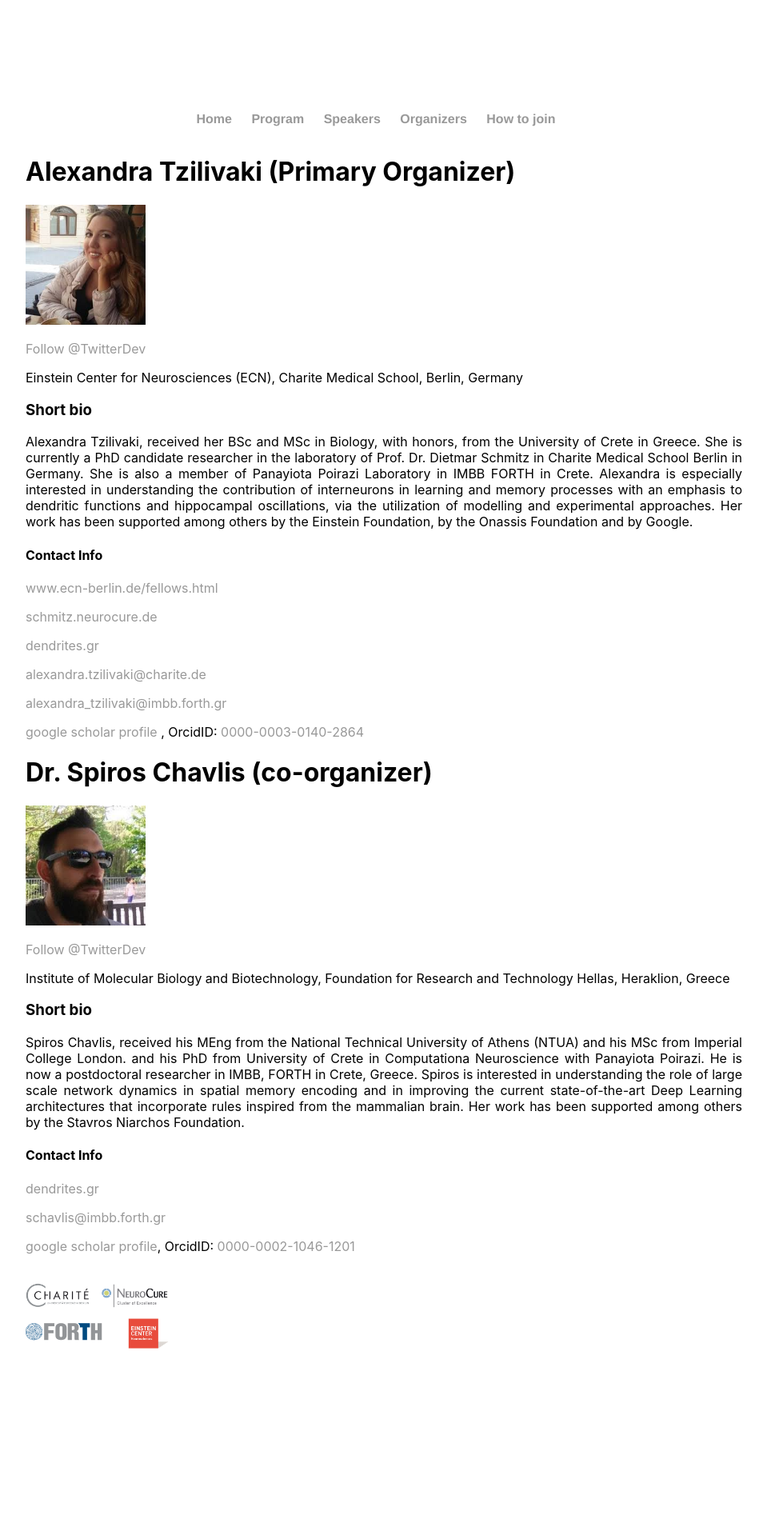
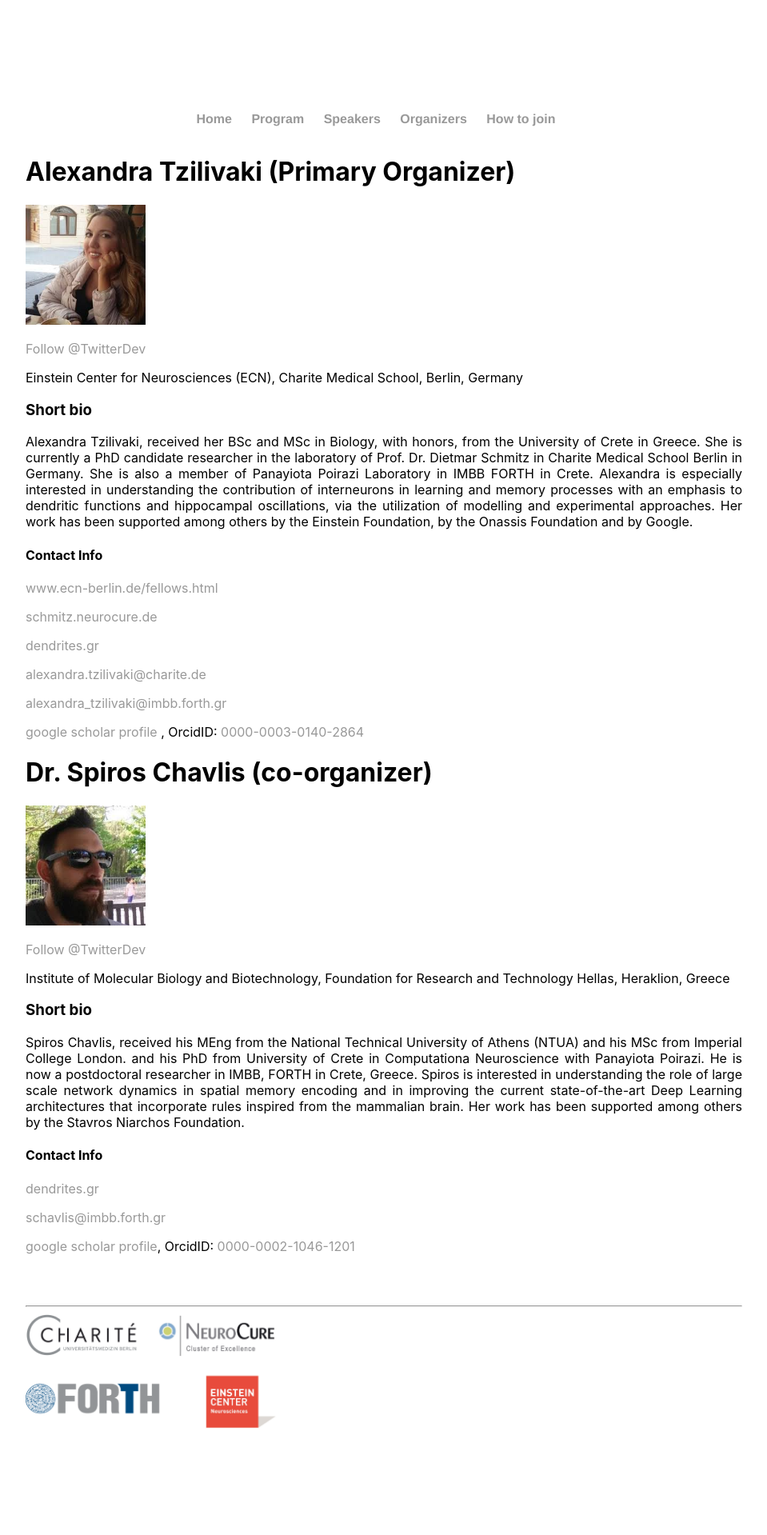
Before and after one commit to spirosChv/ocns2021interneurons, a Jekyll site: the page built from aboutus/index.html, in a window 1280 px wide. Shown: the whole page at 80% size, without its empty margins (160-1119 px from the left). Built offline with Jekyll 4.4.1, drawn with Linux system fonts in a browser that asks for light colours; comment, search, counter and statistics services are not loaded; before the commit the page ends 1817 px from its top, so only the background shows below that.

Commit message:
Update index.html

```diff
--- a/aboutus/index.html
+++ b/aboutus/index.html
@@ -55,9 +55,10 @@
 		OrcidID: <a href="https://orcid.org/0000-0002-1046-1201"> 0000-0002-1046-1201</a>
 		</p>
 
-	<br>
+	<br> <br>
+	<hr>
 
-	<img src="../figures/logos_all.png" alt="logos" style="width:20%">
+	<centered><img src="../figures/logos_all.png" alt="logos" style="width:35%"></centered>
 
 
 </div>
```
